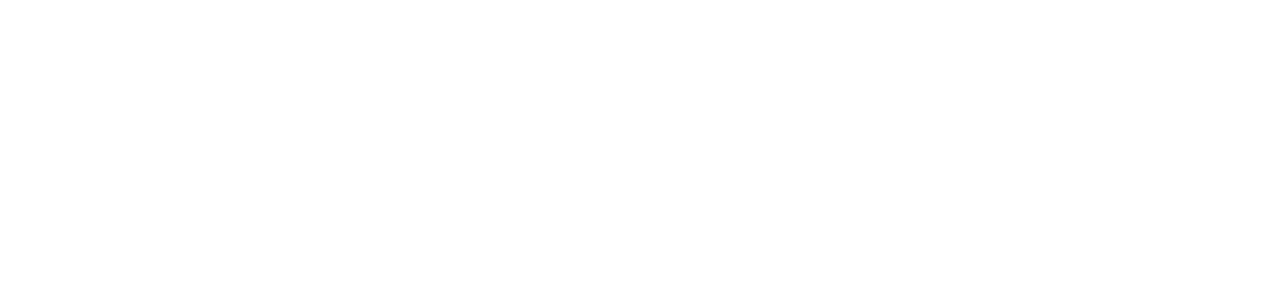
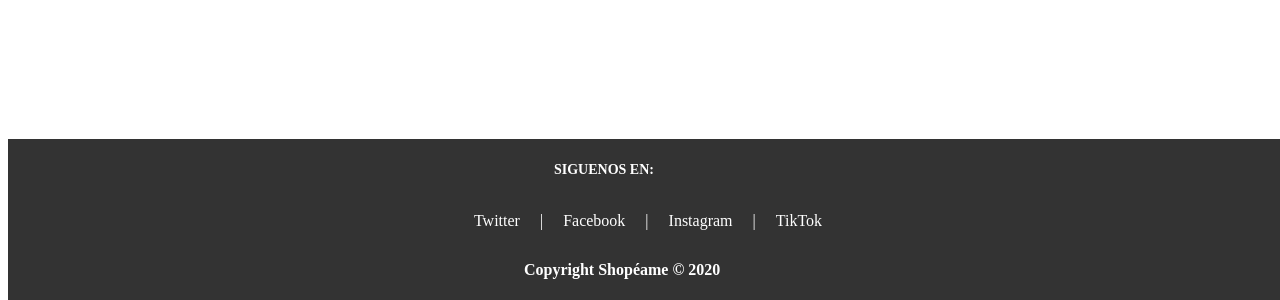
Before and after one commit to Meli-Ridente/Shopeame, an Angular app in the folder App/: page / in a window 1280 px wide. Shown: the part 926-1226 px from the top of the page. Before the commit the page ends 800 px from the top, so only its background shows below. Built offline with nearby package versions, Linux system fonts and the light colour scheme.

Commit message:
footer-component

```diff
--- a/App/src/app/app.component.scss
+++ b/App/src/app/app.component.scss
@@ -0,0 +1,3 @@
+*{
+  margin: 0px;
+}
--- a/App/src/app/components/footer/footer.component.html
+++ b/App/src/app/components/footer/footer.component.html
@@ -1 +1,13 @@
-<p>footer works!</p>
+<footer class="footer">
+  <h5>SIGUENOS EN: </h5>
+  <div class="text">
+    <p>Twitter</p>
+    <p>|</p>
+    <p>Facebook </p>
+    <p>|</p>
+    <p>Instagram </p>
+    <p>|</p>
+    <p>TikTok</p>
+  </div>
+  <h4>Copyright Shopéame  © 2020 </h4>
+</footer>
--- a/App/src/app/components/footer/footer.component.scss
+++ b/App/src/app/components/footer/footer.component.scss
@@ -0,0 +1,27 @@
+.footer{
+  display: grid;
+  justify-content: center;
+  align-items: center;
+  color: white;
+  background-color: #333333;
+  width: 100%;
+  position: absolute;
+  top: 1065px;
+}
+
+.text{
+  display: flex;
+}
+
+p{
+  margin: 10px;
+}
+
+h5{
+  margin-left: 90px;
+  font-size: 14px;
+}
+
+h4{
+  margin-left: 60px;
+}
```
